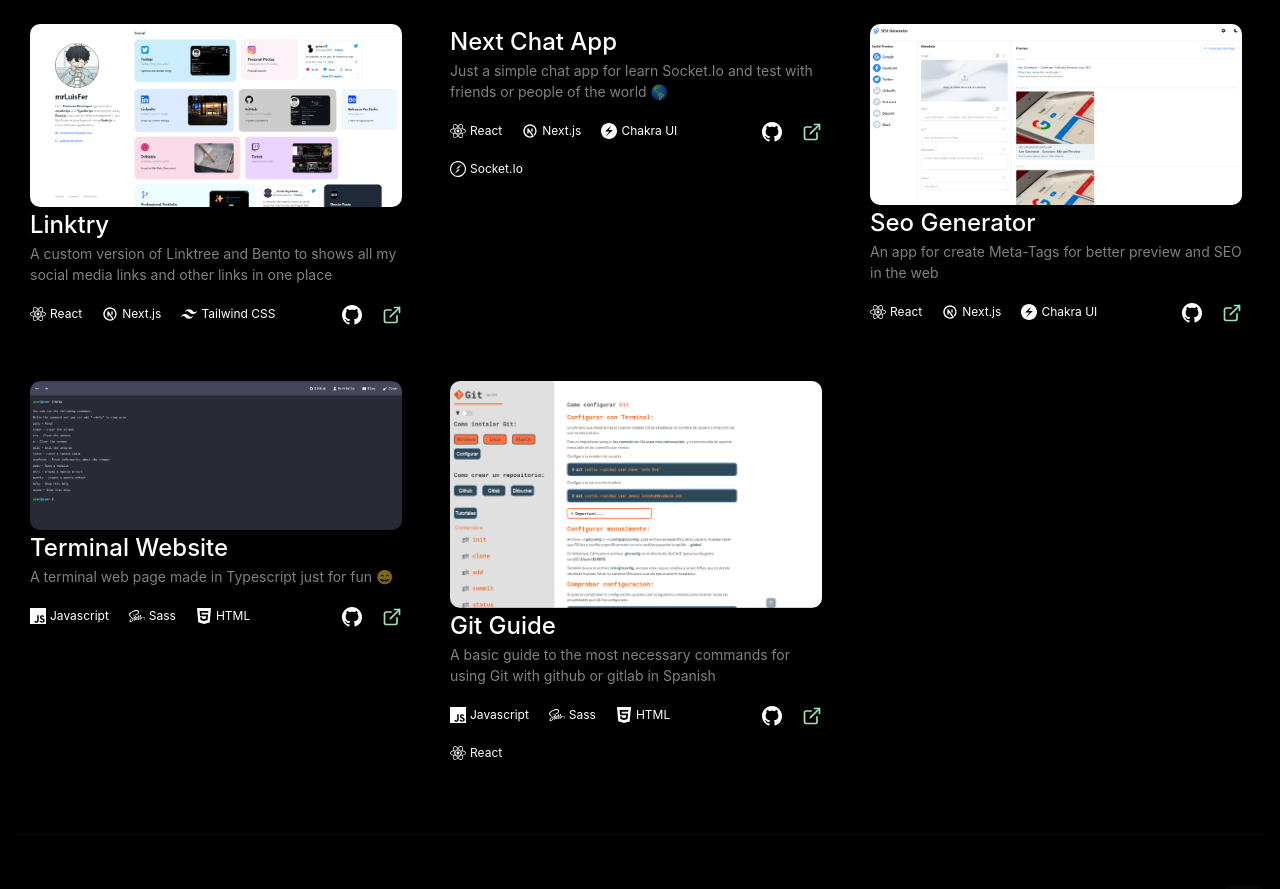
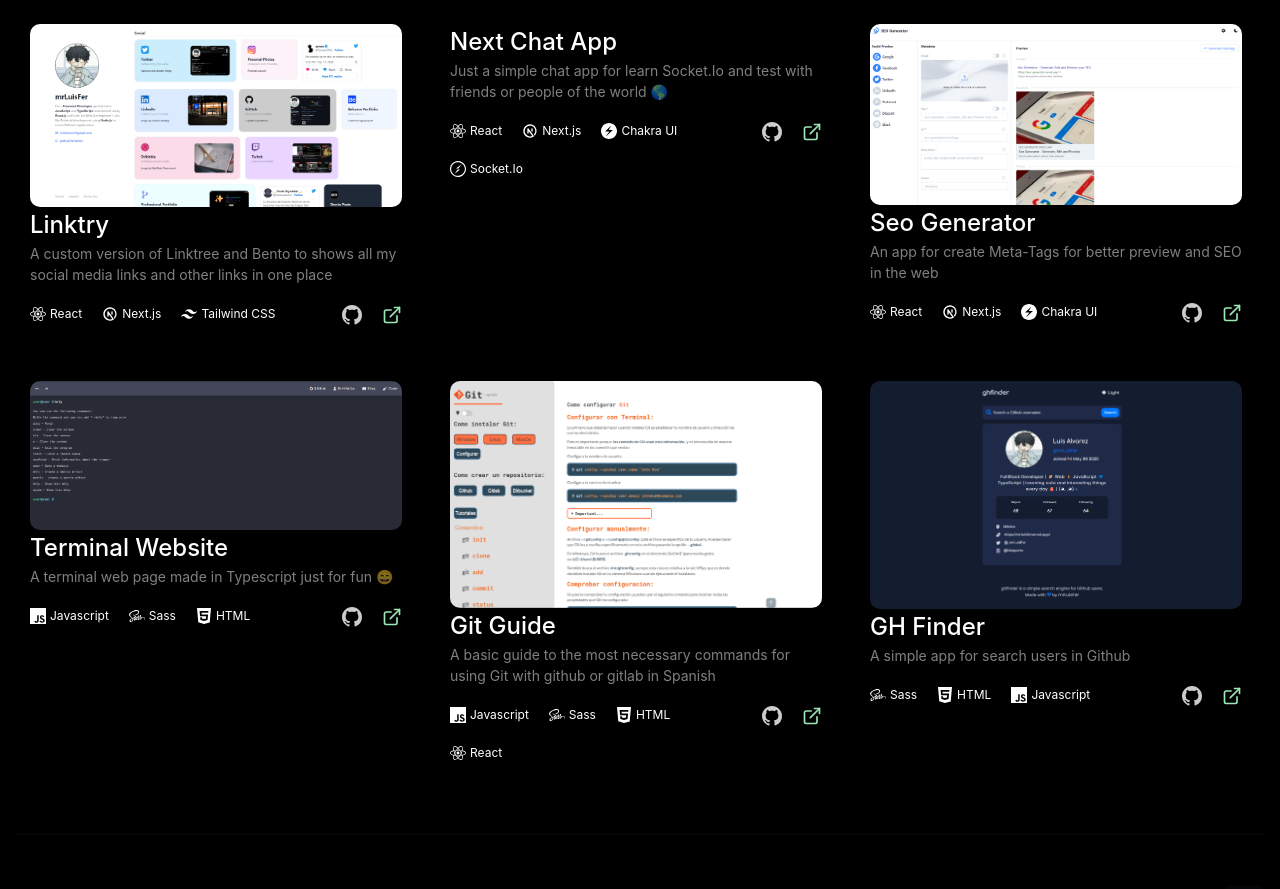
Before and after one commit to mrLuisFer/portfolio, a Next.js app: page / in a window 1280 px wide. Shown: the part 2060-2949 px from the top of the page. Built offline with nearby package versions, Linux system fonts and the light colour scheme.

Commit message:
add a new project

```diff
--- a/src/components/pages/home/Hero/HeroAnimatedImg.tsx
+++ b/src/components/pages/home/Hero/HeroAnimatedImg.tsx
@@ -3,6 +3,7 @@ import { motion } from 'framer-motion'
 import { useState } from 'react'
 import Image from 'next/image'
 import { Box } from '@chakra-ui/react'
+import { useMediaQuery } from '@chakra-ui/react'
 
 export default function HeroAnimatedImg() {
   const [isHover, setIsHover] = useState<boolean>(false)
@@ -34,6 +35,7 @@ export default function HeroAnimatedImg() {
         perspective: 500,
         width: '300px',
         height: '300px',
+        // margin: isLargerThan600 ? '0' : '0 auto',
       }}>
       <motion.div
         drag
--- a/src/components/pages/home/Projects/index.tsx
+++ b/src/components/pages/home/Projects/index.tsx
@@ -74,9 +74,10 @@ export default function Projects() {
                   color='inherit'
                   fontSize={20}
                   zIndex={10}
+                  opacity={0.8}
                   _hover={{
                     transform: 'scale(1.1)',
-                    color: 'cyan.200',
+                    opacity: 1,
                   }}>
                   <BsGithub />
                 </Box>
--- a/src/components/pages/home/Projects/projectsList.ts
+++ b/src/components/pages/home/Projects/projectsList.ts
@@ -147,6 +147,28 @@ const projectsList: Project[] = [
       },
     ],
   },
+  {
+    id: v4(),
+    name: 'GH Finder',
+    description: 'A simple app for search users in Github',
+    image: '/images/projects/gh-finder.png',
+    link: 'https://gh-find.netlify.app/',
+    github: 'https://github.com/mrLuisFer/gh-card-profile',
+    technologies: [
+      {
+        name: 'Sass',
+        icon: FaSass,
+      },
+      {
+        name: 'HTML',
+        icon: SiHtml5,
+      },
+      {
+        name: 'Javascript',
+        icon: SiJavascript,
+      },
+    ],
+  },
 ]
 
 export default projectsList
```
Also changed, not shown: public/images/projects/gh-finder.png (added).
